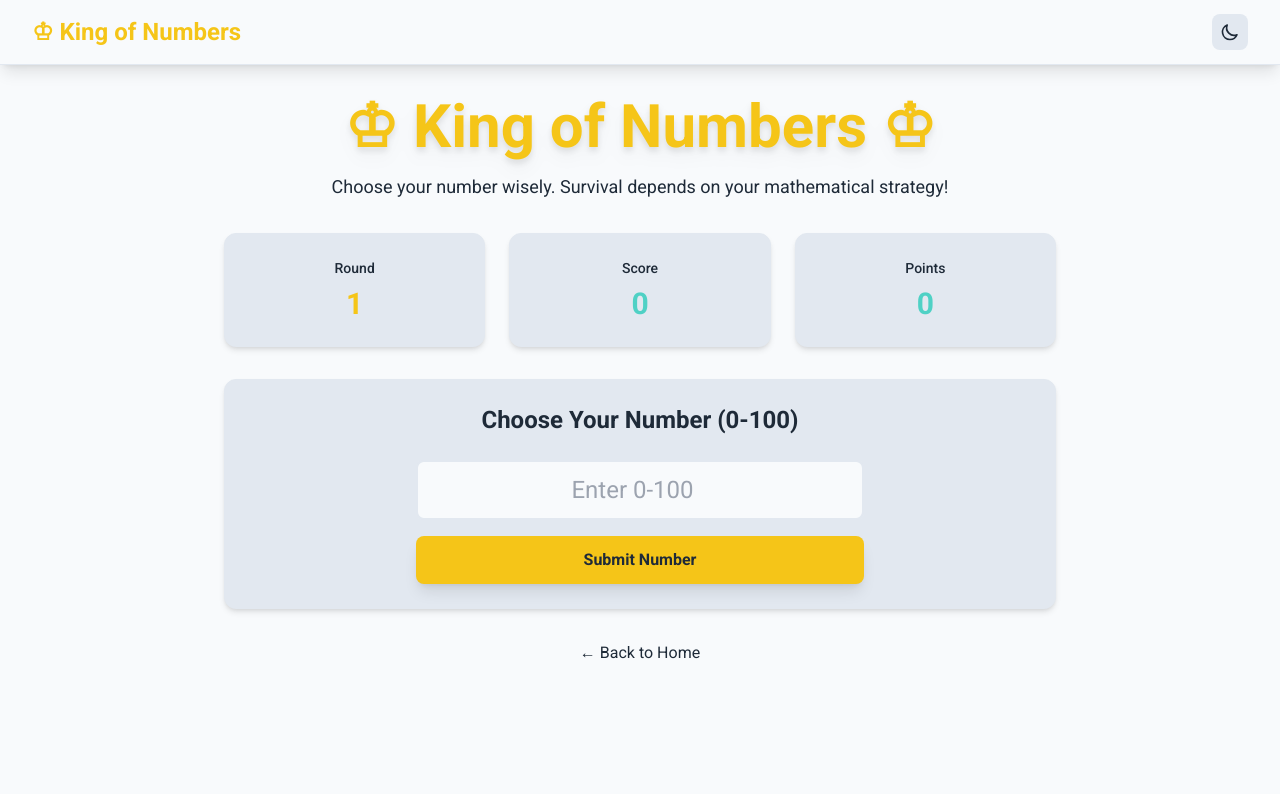
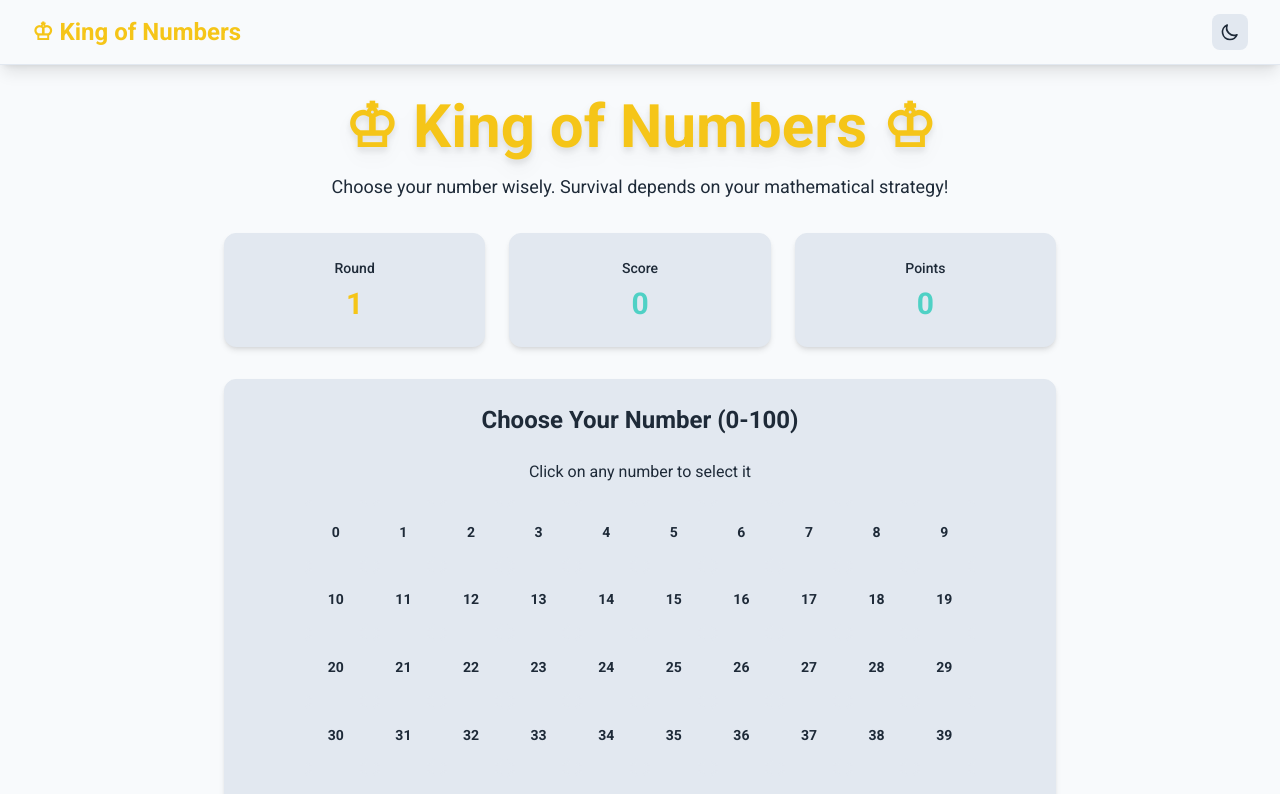
Before and after one commit to Nikolat27/king_of_numbers, a Nuxt app in the folder frontend/: page /game in a window 1280 px wide. Shown: the top 794 px of the page. Built offline with nearby package versions, Linux system fonts and the light colour scheme.

Commit message:
Changed the game grid

```diff
--- a/frontend/pages/game.vue
+++ b/frontend/pages/game.vue
@@ -53,24 +53,39 @@
         <!-- Input Phase -->
         <div v-if="gameState.gamePhase === 'input'" class="text-center">
           <h3 class="text-2xl font-bold text-text-primary mb-6">Choose Your Number (0-100)</h3>
-          <form @submit.prevent="submitNumber" class="max-w-md mx-auto space-y-4">
-            <input
-              v-model="playerNumber"
-              type="number"
-              placeholder="Enter 0-100"
-              class="input-field w-full text-center text-2xl"
-              min="0"
-              max="100"
-              required
-            />
+          <p class="text-text-secondary mb-4">Click on any number to select it</p>
+
+          <!-- Number Grid -->
+          <div class="max-w-2xl mx-auto">
+            <div class="grid grid-cols-10 gap-1 mb-6">
+              <button
+                v-for="number in 101"
+                :key="number - 1"
+                @click="selectNumber(number - 1)"
+                class="aspect-square text-sm font-bold rounded-lg border-2 transition-all duration-200
+                       hover:scale-110 hover:shadow-lg"
+                :class="selectedNumber === (number - 1)
+                  ? 'bg-gold text-deep-navy border-gold shadow-lg scale-110'
+                  : 'bg-bg-secondary-light dark:bg-bg-secondary-dark text-text-primary border-light-gray dark:border-gray-600 hover:border-gold'"
+              >
+                {{ number - 1 }}
+              </button>
+            </div>
+
+            <!-- Selected Number Display -->
+            <div v-if="selectedNumber !== null" class="mb-6">
+              <p class="text-lg text-text-secondary">Selected: <span class="font-bold text-gold text-xl">{{ selectedNumber }}</span></p>
+            </div>
+
+            <!-- Submit Button -->
             <button
-              type="submit"
-              class="btn-primary w-full"
-              :disabled="!playerNumber && playerNumber !== 0"
+              @click="submitNumber"
+              class="btn-primary"
+              :disabled="selectedNumber === null"
             >
-              Submit Number
+              Confirm Selection
             </button>
-          </form>
+          </div>
         </div>
 
         <!-- Waiting Phase -->
@@ -157,7 +172,12 @@ const gameState = reactive({
   gameOverMessage: ''
 })
 
-const playerNumber = ref('')
+const selectedNumber = ref(null)
+
+// Select a number from the grid
+const selectNumber = (number) => {
+  selectedNumber.value = number
+}
 
 // Simulate other players' choices
 const generateOtherPlayersChoices = () => {
@@ -234,11 +254,9 @@ const calculateRound = (playerChoice, otherChoices) => {
 }
 
 const submitNumber = () => {
-  if (playerNumber.value === '' || playerNumber.value === null) return
+  if (selectedNumber.value === null) return
 
-  const choice = parseInt(playerNumber.value)
-  if (choice < 0 || choice > 100) return
-
+  const choice = selectedNumber.value
   gameState.playerChoice = choice
   gameState.gamePhase = 'waiting'
 
@@ -276,7 +294,7 @@ const submitNumber = () => {
     gameState.gamePhase = 'results'
   }, 2000)
 
-  playerNumber.value = ''
+  selectedNumber.value = null
 }
 
 const nextRound = () => {
@@ -292,6 +310,6 @@ const resetGame = () => {
   gameState.eliminatedPlayers = 0
   gameState.gamePhase = 'input'
   gameState.playerChoice = null
-  playerNumber.value = ''
+  selectedNumber.value = null
 }
 </script>
--- a/frontend/pages/index.vue
+++ b/frontend/pages/index.vue
@@ -154,7 +154,7 @@
     <footer class="py-8 px-4 sm:px-6 lg:px-8 border-t border-light-gray dark:border-gray-600">
       <div class="max-w-4xl mx-auto text-center">
         <p class="text-text-secondary">
-          Inspired by <strong>Alice in Borderland</strong> • Built with Vue.js & Nuxt
+          Inspired by <strong>Alice in Borderland</strong>
         </p>
       </div>
     </footer>
```
